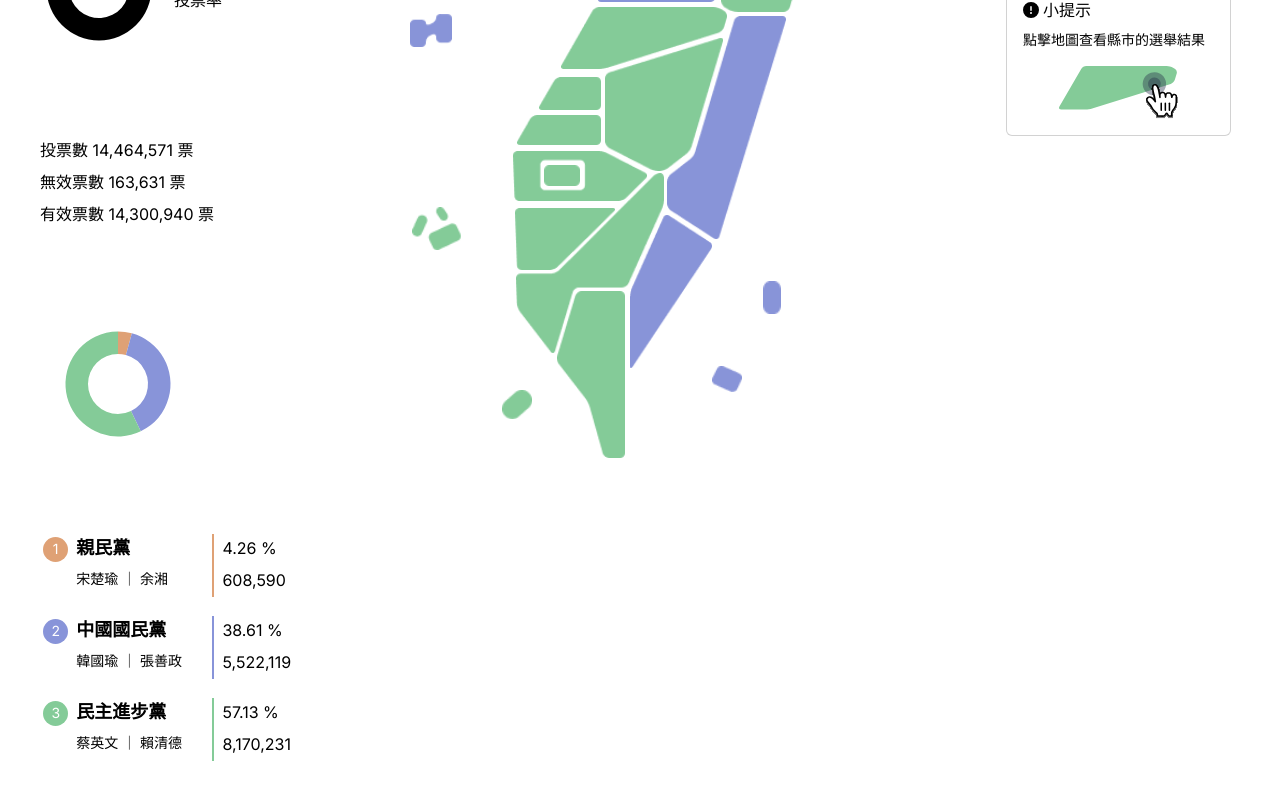
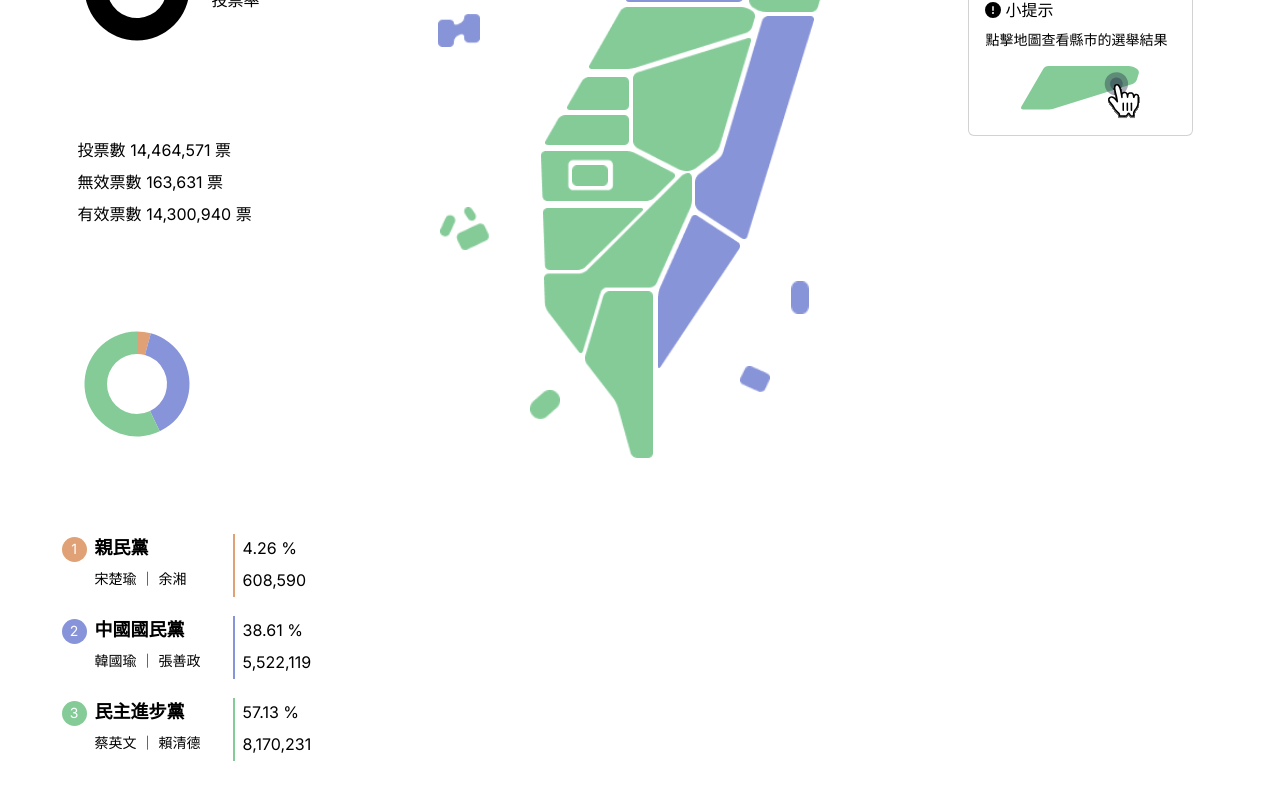
Before and after one commit to xms7104/F2E22023, a Next.js app: page / in a window 1280 px wide. Shown: the part 414-1214 px from the top of the page. Built offline with nearby package versions, Linux system fonts and the light colour scheme.

Commit message:
adjust pc and mobile Layout

```diff
--- a/src/app/Tip.jsx
+++ b/src/app/Tip.jsx
@@ -75,16 +75,16 @@
                         const votingProportion = ((votingNum / votingTotalNum) *100).toFixed(2);
                         return(
                             <div key={item}
-                            className='xl:w-[27vw] lg:w-[27vw] md:w-[56vw] sm:w-[60vw] flex justify-start lg:items-baseline lg:mb-4 md:items-center md:mb-2 sm:mb-2'>
+                            className='w-auto flex justify-start lg:items-baseline lg:mb-4 md:items-center md:mb-2 sm:mb-2'>
                                 <p
                                     className='rounded-full h-[25px] w-[25px] text-sm text-white flex justify-center items-center mr-2'
                                     style={{backgroundColor: partyInformation[item]['color']}}>
                                         {index+1}
                                     </p>
-                                    <div className='border-r-2 border-solid mr-2 pr-2 w-[40%]'
+                                    <div className='border-r-2 border-solid mr-2 pr-2 w-[130px]'
                                     style={{borderColor: partyInformation[item]['color']}}>
                                         <p className='mb-2 font-semibold text-[18px]'>{item}</p>
-                                        <p className='mb-2 text-sm'>
+                                        <p className='mb-2 text-sm w-max'>
                                             {partyInformation[item]['cp']} ｜ {partyInformation[item]['cvp']}
                                         </p>
                                     </div>
@@ -105,7 +105,6 @@
     }
 
     function pcLayout(){
-        console.log(city)
         return(
             <div className='xl:block xl:w-[250px] lg:block lg:w-[180px] md:hidden'>
                 {city.length === 0 ? (
--- a/src/app/chart.jsx
+++ b/src/app/chart.jsx
@@ -55,14 +55,14 @@
                         const votingTotalNum = parseInt(partyInformation['有效票數'].replace(/,/g, ''), 10);
                         const votingProportion = ((votingNum / votingTotalNum) *100).toFixed(2);
                         return(
-                            <div key={item} className='xl:w-[27vw] lg:w-[27vw] md:w-[56vw] sm:w-[60vw] flex justify-start lg:items-baseline lg:mb-4 md:items-center md:mb-2 sm:mb-2'>
+                            <div key={item} className='w-auto flex justify-start lg:items-baseline lg:mb-4 md:items-center md:mb-2 sm:mb-2'>
                                 <p
                                 className='rounded-full h-[25px] w-[25px] text-sm text-white flex justify-center items-center mr-2'
                                  style={{backgroundColor: partyInformation[item]['color']}}>{index+1}</p>
-                                <div className='border-r-2 border-solid mr-2 pr-2 w-[40%]'
+                                <div className='border-r-2 border-solid mr-2 pr-2 w-max'
                                 style={{borderColor: partyInformation[item]['color']}}>
                                     <p className='mb-2 font-semibold text-[18px]'>{item}</p>
-                                    <p className='mb-2 text-sm'>
+                                    <p className='mb-2 text-sm w-[130px]'>
                                         {partyInformation[item]['cp']} ｜ {partyInformation[item]['cvp']}
                                     </p>
                                 </div>
@@ -133,7 +133,7 @@
             <div className='grid items-center lg:justify-start md:justify-center md:mb-2'>
                 <p className='mb-0'>投票概況</p>
                 <div>
-                    <div className='xl:w-[23vw] lg:w-[30vw] md:w-[80vw] xl:grid lg:grid lg:justify-start lg:items-center md:w-[50vw] md:flex md:justify-start md:items-center'>
+                    <div className='xl:w-[23vw] lg:w-[23vw] md:w-[80vw] xl:grid lg:grid lg:justify-start lg:items-center md:w-[50vw] md:flex md:justify-start md:items-center'>
                         <div className='inline-flex justify-center lg:items-center md:items-center'>
                             <div className='w-[150px]'>
                                 <ReactECharts option={votingChart} />
@@ -157,7 +157,7 @@
                             </p>
                         </div>
                     </div>
-                    <div className='xl:w-[30vw] xl:grid lg:w-[30vw] lg:grid md:w-[60vw] md:flex md:justify-center md:items-start'>
+                    <div className='xl:w-[23vw] xl:grid lg:w-[23vw] lg:grid md:w-[60vw] md:flex md:justify-start md:items-start'>
                         <div className='w-[150px]'>
                             <ReactECharts option={partyChart} />
                         </div>
--- a/src/app/page.js
+++ b/src/app/page.js
@@ -61,7 +61,6 @@
   },[areaDetail])
 
   useEffect(() => {
-    console.log(data)
     if(data.length !== 0 && data !== undefined && data !== null){
       const votingChartY = parseInt(data['有效票數'].replace(",", ""));
       const votingChartN = parseInt(data['無效票數'].replace(",", ""));
--- a/src/app/taiwanMap.jsx
+++ b/src/app/taiwanMap.jsx
@@ -124,7 +124,8 @@
 
     return (
       <div className='lg:flex md:block sm:block justify-around items-start xl:w-[70%] lg:w-[70%] md:w-full sm:w-full'>
-        <div className='xl:w-[70%] lg:w-[70%] md:w-[80%] md:mx-auto md:my-0 sm:w-full md:h-[75vh] sm:h-[75vh]'>
+        <p className='w-[10%]'></p>
+        <div className='xl:w-[65%] lg:w-[70%] md:w-[80%] md:mx-auto md:my-0 sm:w-full md:h-[75vh] sm:h-[75vh]'>
           <div className='xl:block xl:relative xl:h-screen lg:hidden md:hidden sm:hidden'>
             {taiwanPC()}
           </div>
```
